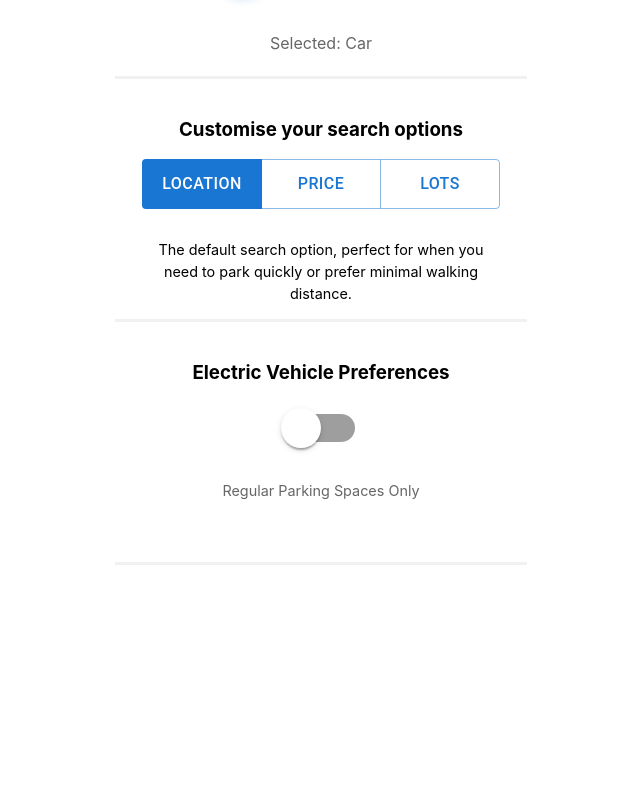
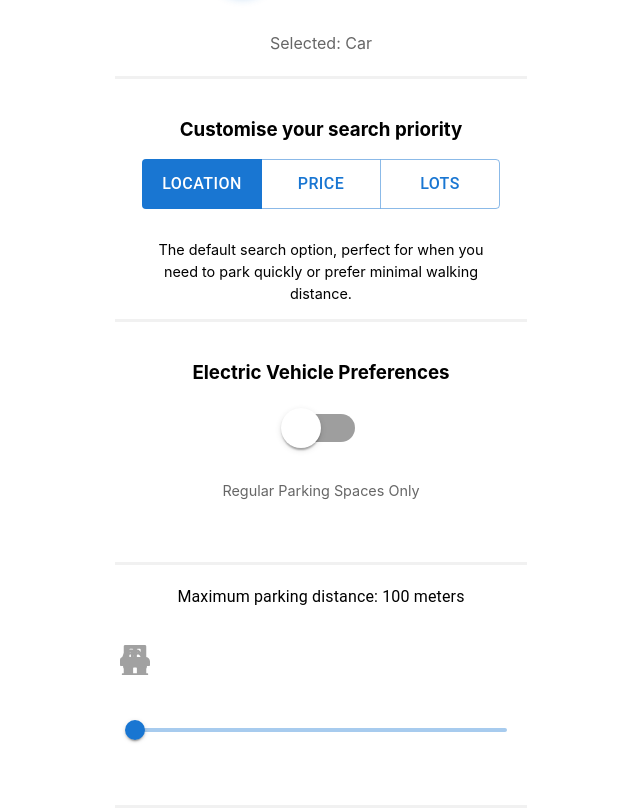
Before and after one commit to ZongZheJiang/SC2006, a React (Create React App) app in the folder frontend/: page /sort in a window 1280 px wide. Shown: the part 238-1046 px from the top of the page, without its empty margins (339-979 px from the left). Before the commit the page ends 803 px from the top, so only its background shows below. Built offline with nearby package versions, Linux system fonts and the light colour scheme; no server answers.

Commit message:
fixed db issue

```diff
--- a/frontend/src/App.jsx
+++ b/frontend/src/App.jsx
@@ -38,7 +38,9 @@ function App() {
   let checkUID = async (uid) => {
     try {
       await axios
-        .get(backend_url + "/user/" + uid)
+        .get(backend_url + "/user", {
+          params: { uid: uid },
+        })
         .then((res) => {
           if (!res.data) {
             console.log(res.data);
@@ -53,7 +55,7 @@ function App() {
   };
 
   useEffect(() => {
-    if (fetchCalled.current) return; // Prevent second call
+    if (fetchCalled.current) return;
     fetchCalled.current = true;
     const initialize = async () => {
       if (!cookies.user) {
--- a/frontend/src/pages/LandingPageUI.jsx
+++ b/frontend/src/pages/LandingPageUI.jsx
@@ -1,6 +1,6 @@
 import React, { useEffect, useState, useRef } from "react";
 import Lottie from "lottie-react";
-import loadingAnimation from "./animations/loadingAnimation.json";
+import loadingAnimation from "./animations/carAnimation.json";
 import { useNavigate } from "react-router-dom";
 import "./style.css";
 
@@ -12,11 +12,11 @@ function LandingPage() {
   useEffect(() => {
     const fadeOutTimer = setTimeout(() => {
       setOpacity(0);
-    }, 2000);
+    }, 1200);
 
     const navigationTimer = setTimeout(() => {
       navigate("/navigation");
-    }, 2500);
+    }, 1600);
 
     return () => {
       isMounted.current = false;
--- a/frontend/src/pages/SortUI.jsx
+++ b/frontend/src/pages/SortUI.jsx
@@ -1,15 +1,23 @@
 import React, { useState, useEffect } from "react";
 import { Link } from "react-router-dom";
-import { IconButton, ButtonGroup, Button, Switch } from "@mui/material";
+import {
+  IconButton,
+  ButtonGroup,
+  Button,
+  Switch,
+  Typography,
+  Slider,
+} from "@mui/material";
 import { IoIosArrowBack } from "react-icons/io";
 import "./style.css";
 
-import { FaCar } from "react-icons/fa";
+import { FaCar, FaBuilding, FaCarSide } from "react-icons/fa";
 import { FaMotorcycle } from "react-icons/fa6";
 
-import { motion } from "framer-motion";
-
 const backend_url = process.env.REACT_APP_BACKEND_URL;
+function valueLabelFormat(value) {
+  return `${value} meters`;
+}
 
 function Settings() {
   const [selectedOption, setSelectedOption] = useState(() => {
@@ -21,7 +29,7 @@ function Settings() {
   const [vehicleType, setVehicleType] = useState(() => {
     return localStorage.getItem("vehicleType") || "car";
   });
-
+  const [distance, setDistance] = useState(100);
   const sortDescriptions = {
     location:
       "The default search option, perfect for when you need to park quickly or prefer minimal walking distance.",
@@ -99,6 +107,14 @@ function Settings() {
     }
   }, []);
 
+  const handleChange = (event, newValue) => {
+    setDistance(newValue);
+  };
+
+  const calculateIconPosition = (value, min, max) => {
+    return ((value - min) / (max - min)) * 100;
+  };
+
   return (
     <div className="page" style={{ background: "#fAfAfA" }}>
       <div
@@ -156,7 +172,7 @@ function Settings() {
       </div>
 
       <div className="setting-box">
-        <h3> Customise your search options</h3>
+        <h3> Customise your search priority</h3>
 
         <div className="button-group">
           <ButtonGroup variant="outlined" aria-label="Basic button group">
@@ -226,6 +242,51 @@ function Settings() {
           </span>
         </div>
       </div>
+
+      <div className="setting-box">
+        <Typography id="linear-slider" gutterBottom>
+          Maximum parking distance: {distance} meters
+        </Typography>
+        <br />
+        <br />
+        <div style={{ position: "relative", padding: "20px 0" }}>
+          {/* Car Icon */}
+          <div
+            style={{
+              position: "absolute",
+              left: "0%",
+              transform: "translateX(-50%)",
+              top: "-10px",
+              zIndex: 1,
+            }}
+          >
+            <FaBuilding size={30} color={"#a1a1a1"} />
+          </div>
+          {/* Building Icon */}
+          <div
+            style={{
+              position: "absolute",
+              left: `${calculateIconPosition(distance, 100, 2000)}%`,
+              transform: "translateX(-50%)",
+              top: "-10px",
+              zIndex: 1,
+            }}
+          >
+            <FaCarSide size={30} color={"#a1a1a1"} />
+          </div>
+          <br /> <br />
+          <Slider
+            value={distance}
+            min={100}
+            step={1}
+            max={2000}
+            onChange={handleChange}
+            valueLabelFormat={valueLabelFormat}
+            valueLabelDisplay="auto"
+            aria-labelledby="linear-slider"
+          />
+        </div>
+      </div>
     </div>
   );
 }
```
